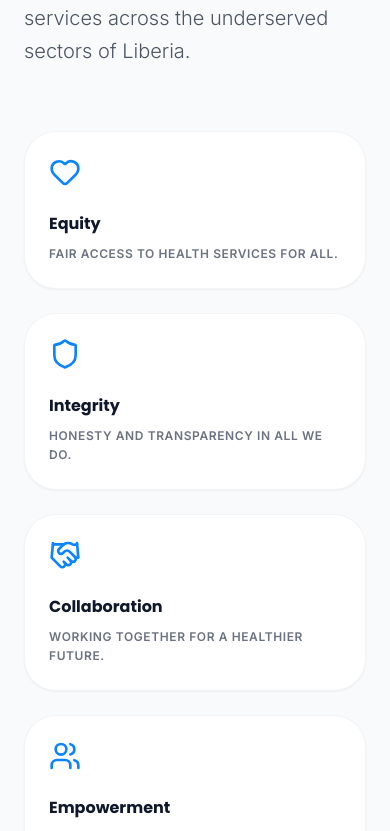
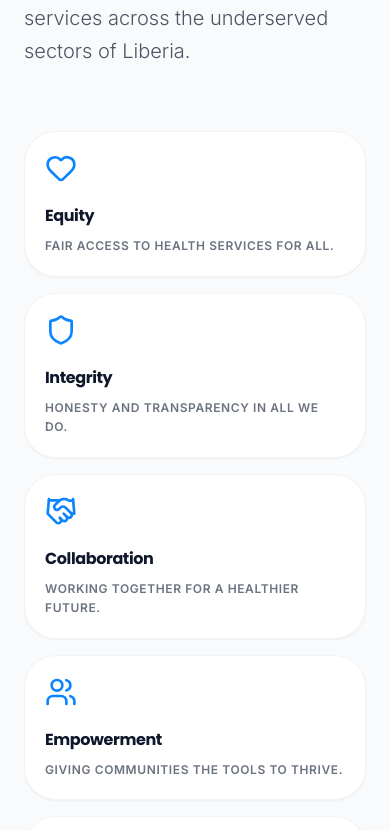
Before and after one commit to wiahd0000/phil-netlify.app, a React (Vite) app: page / in a window 390 px wide. Shown: the part 10647-11478 px from the top of the page. Built offline with nearby package versions, Linux system fonts and the light colour scheme.

Commit message:
style: improve core values grid responsiveness
Adjust the grid layout and card padding to ensure consistent spacing and better responsiveness across mobile, tablet, and desktop viewports.

```diff
--- a/App.tsx
+++ b/App.tsx
@@ -975,12 +975,12 @@ How can I assist you today?`;
             <div>
               <SectionHeading subtitle="Who We Are" title="Dedicated to a Healthier Liberia" />
               <p className="text-gray-600 mb-10 leading-relaxed text-xl font-light reveal-on-scroll">Progressive Health Initiative of Liberia (PHIL Inc.) is a registered not-for-profit health NGO. We specialize in advancing health equity, empowering communities, and improving access to healthcare services across the underserved sectors of Liberia.</p>
-              <div className="grid grid-cols-1 sm:grid-cols-2 xl:grid-cols-3 gap-6 mt-16 reveal-on-scroll">
+              <div className="grid grid-cols-1 sm:grid-cols-2 md:grid-cols-3 lg:grid-cols-2 xl:grid-cols-3 gap-4 sm:gap-6 mt-16 reveal-on-scroll">
                 {CORE_VALUES.map((val) => (
-                  <div key={val.title} className="bg-white p-6 sm:p-8 rounded-[2rem] shadow-sm border border-gray-100 hover:shadow-2xl hover:translate-y-[-8px] transition-all duration-500 group flex flex-col justify-between overflow-hidden">
+                  <div key={val.title} className="bg-white p-5 sm:p-6 md:p-8 rounded-[2rem] shadow-sm border border-gray-100 hover:shadow-2xl hover:translate-y-[-8px] transition-all duration-500 group flex flex-col justify-between overflow-hidden">
                     <div>
-                      <div className="text-medicalBlue mb-6 group-hover:scale-110 group-hover:rotate-[10deg] transition-transform duration-500">{val.icon}</div>
-                      <h5 className="font-bold text-profNavy mb-2 text-base sm:text-lg break-words min-w-0">{val.title}</h5>
+                      <div className="text-medicalBlue mb-5 group-hover:scale-110 group-hover:rotate-[10deg] transition-transform duration-500">{val.icon}</div>
+                      <h5 className="font-bold text-profNavy mb-2 text-base sm:text-lg lg:text-base xl:text-lg break-words min-w-0 tracking-tight">{val.title}</h5>
                       <p className="text-gray-500 text-xs leading-relaxed font-semibold uppercase tracking-wider">{val.description}</p>
                     </div>
                   </div>
```
